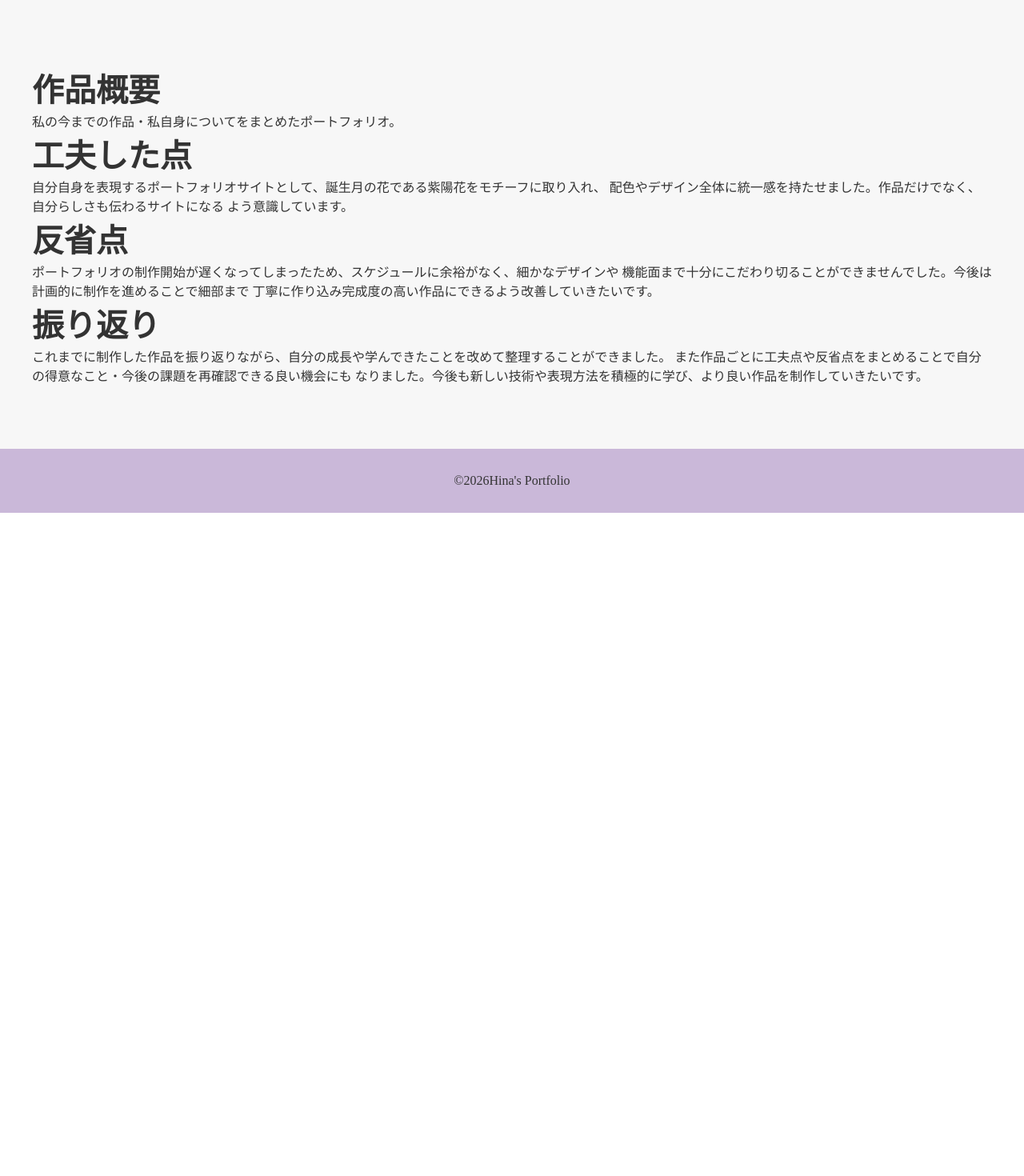
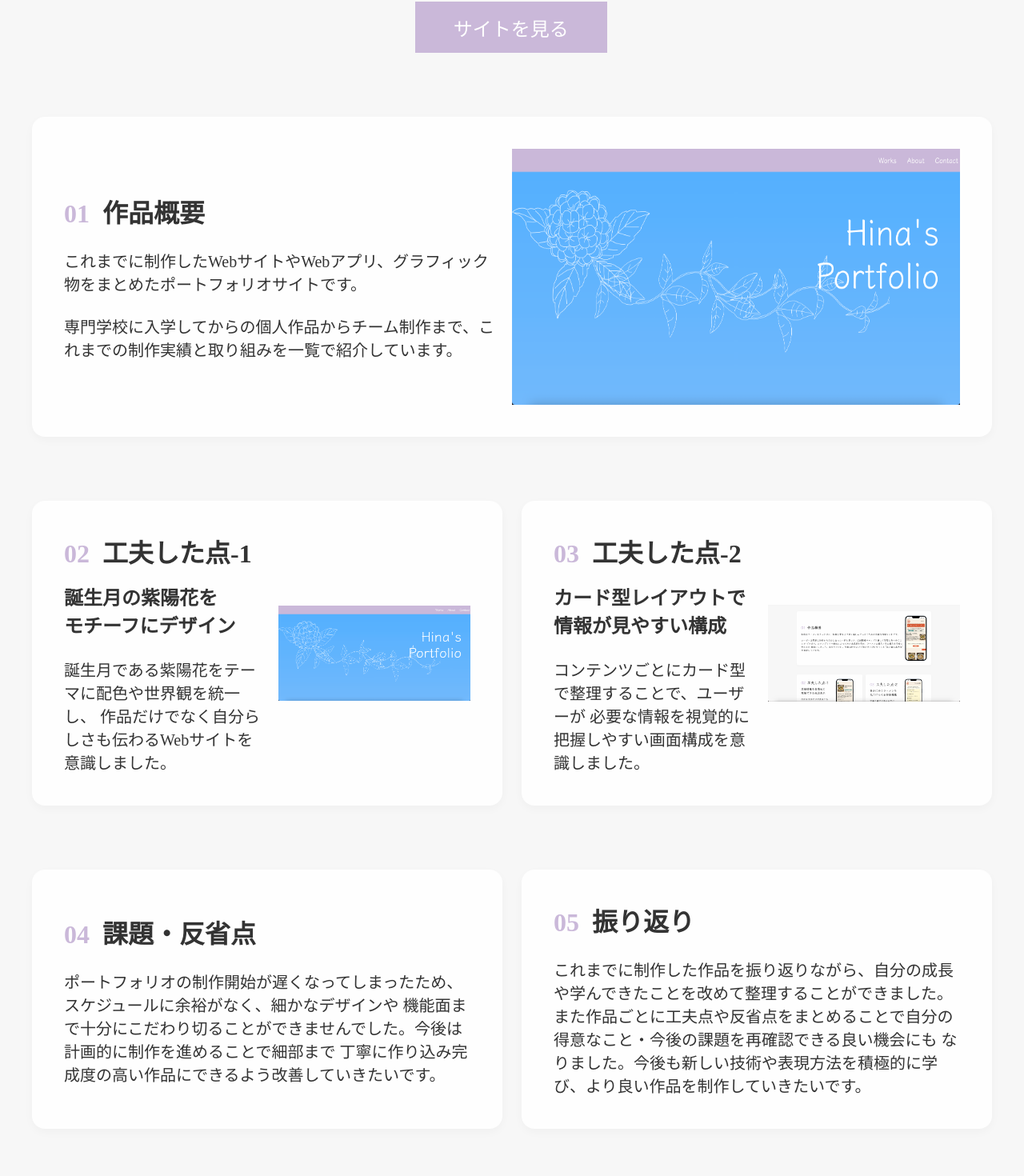
Before and after one commit to ehina24/portfolio, a React (Vite) app: page /works/portfolio in a window 1280 px wide. Shown: the part 480-1950 px from the top of the page at 80% size. Before the commit the page ends 1121 px from the top, so only its background shows below. Built offline with nearby package versions, Linux system fonts and the light colour scheme; a web font is replaced by a local one.

Commit message:
change　ポートフォリオページレイアウト変更

```diff
--- a/src/portfolio.tsx
+++ b/src/portfolio.tsx
@@ -1,5 +1,7 @@
 import { Link } from "react-router-dom";
 import portfolio_thumbnail from './assets/img/portfolio_thumbnail.svg';
+import portfolio_home from './assets/img/portfolio_home.png';
+import portfolio_layout from './assets/img/portfolio_layout.png';
 import './css/works.css';
 
 function Portfolio(){
@@ -11,6 +13,7 @@ function Portfolio(){
                 <img src={portfolio_thumbnail} alt="ポートフォリオサムネイル" />
                 <div className="workInformation">
                     <h1>Hina's Portfolio</h1>
+                    <p className="catchPhrase">私の今までの作品・私自身についてまとめたポートフォリオ</p>
                     <p className="season">3年前期個人作品</p>
                     <h2>使用技術</h2>
                     <p>React・HTML・CSS・JavaScript</p>
@@ -20,24 +23,72 @@ function Portfolio(){
                 </div>
             </div>
             <div className="workReviewWrap">
+                <section className="reviewMain">
+                    <div className="reviewText">
+                        <div className="reviewTitle">
+                            <span>01</span>
                             <h3>作品概要</h3>
-                <p>私の今までの作品・私自身についてをまとめたポートフォリオ。
+                        </div>
+                        <p>これまでに制作したWebサイトやWebアプリ、グラフィック物をまとめたポートフォリオサイトです。</p>
+                        <p>専門学校に入学してからの個人作品からチーム制作まで、これまでの制作実績と取り組みを一覧で紹介しています。</p>
+                    </div>
+                        <img src={portfolio_home} alt="ポートフォリオホーム画面" className="webLarge"/>
+                </section>
+                <div className="reviewGrid">
+                    <section className="reviewCard">
+                        <div className="reviewText">
+                            <div className="reviewTitle">
+                                <span>02</span>
+                                <h3>工夫した点-1</h3>
+                            </div>
+                            <h4>誕生月の紫陽花を<br/>モチーフにデザイン</h4>
+                            <p>誕生月である紫陽花をテーマに配色や世界観を統一し、
+                                作品だけでなく自分らしさも伝わるWebサイトを意識しました。
                             </p>
-                <h3>工夫した点</h3>
-                <p>自分自身を表現するポートフォリオサイトとして、誕生月の花である紫陽花をモチーフに取り入れ、
-                    配色やデザイン全体に統一感を持たせました。作品だけでなく、自分らしさも伝わるサイトになる
-                    よう意識しています。
+                        </div>
+                        <img src={portfolio_home} alt="ポートフォリオホーム画面" className="webSmall"/>
+                    </section>
+                    <section className="reviewCard">
+                        <div className="reviewText">
+                            <div className="reviewTitle">
+                                <span>03</span>
+                                <h3>工夫した点-2</h3>
+                            </div>
+                            <h4>カード型レイアウトで<br/>情報が見やすい構成</h4>
+                            <p>コンテンツごとにカード型で整理することで、ユーザーが
+                                必要な情報を視覚的に把握しやすい画面構成を意識しました。
                             </p>
-                <h3>反省点</h3>
+                        </div>
+                        <img src={portfolio_layout} alt="ポートフォリオレイアウト画面" className="webSmall"/>
+                    </section>
+                </div>
+                <div className="reviewGrid">
+                    <section className="reviewCard">
+                        <div className="reviewText">
+                            <div className="reviewTitle">
+                                <span>04</span>
+                                <h3>課題・反省点</h3>
+                            </div>
                             <p>ポートフォリオの制作開始が遅くなってしまったため、スケジュールに余裕がなく、細かなデザインや
                                 機能面まで十分にこだわり切ることができませんでした。今後は計画的に制作を進めることで細部まで
                                 丁寧に作り込み完成度の高い作品にできるよう改善していきたいです。
                             </p>
+                        </div>
+                    </section>
+                    <section className="reviewCard">
+                        <div className="reviewText">
+                            <div className="reviewTitle">
+                                <span>05</span>
                                 <h3>振り返り</h3>
+                            </div>
                             <p>これまでに制作した作品を振り返りながら、自分の成長や学んできたことを改めて整理することができました。
                                 また作品ごとに工夫点や反省点をまとめることで自分の得意なこと・今後の課題を再確認できる良い機会にも
                                 なりました。今後も新しい技術や表現方法を積極的に学び、より良い作品を制作していきたいです。
                             </p>
+                        </div>
+                    </section>
+                </div>
+
             </div>
 
             <footer>
```
Also changed, not shown: src/assets/img/portfolio_home.png (added), src/assets/img/portfolio_layout.png (added). Lines whose indentation alone changed are shown as unchanged.
